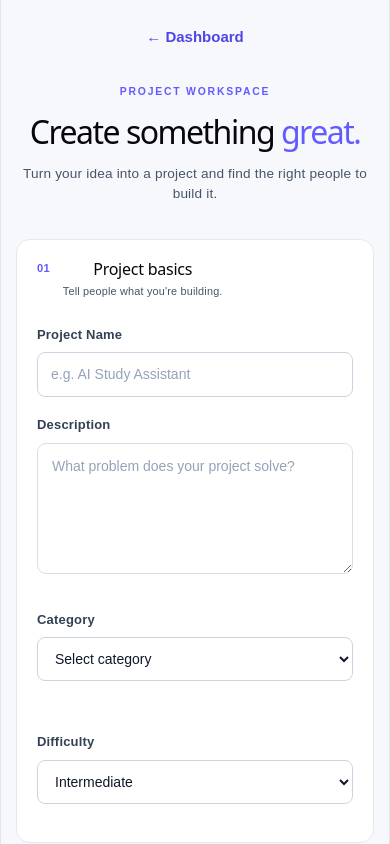
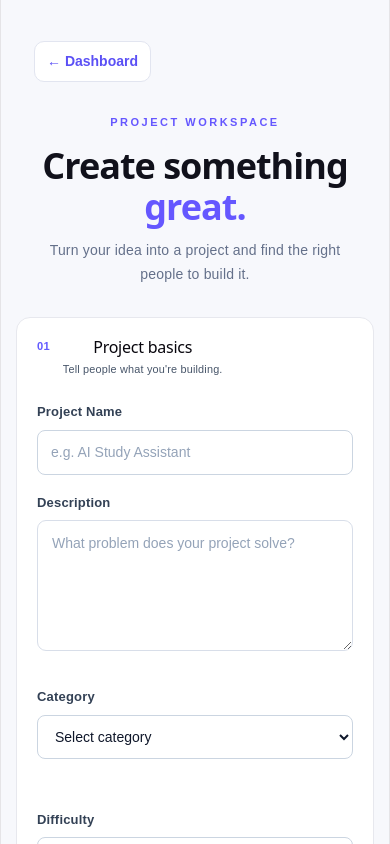
Before and after one commit to Sakshi2905-creator/ProjectMate, a React (Vite) app: page /create-project in a window 390 px wide. Shown: the top 844 px of the page. Built offline with nearby package versions, Linux system fonts and the light colour scheme.

Commit message:
Updated the UI parts

```diff
--- a/src/pages/Calendar.css
+++ b/src/pages/Calendar.css
@@ -4,7 +4,7 @@
 
 .calendar-page {
   min-height: 100vh;
-  background: #f8fafc;
+  background: #f7f8fc;
   color: #0f172a;
 }
 
@@ -14,45 +14,63 @@
 ========================= */
 
 .calendar-header {
-  padding: 45px 8% 35px;
+  /* padding: 45px 8% 35px;
   background: white;
-  border-bottom: 1px solid #e2e8f0;
+  border-bottom: 1px solid #e2e8f0; */
+   max-width: 1100px;
+  margin: 0 auto;
+  padding: 55px 30px 35px;
+  text-align: center;
+
 }
 
 .calendar-back {
-  margin-bottom: 30px;
-  padding: 9px 15px;
-  border-radius: 8px;
-  background: #f1f5f9;
-  color: #334155;
-  font-size: 14px;
+  align-self: flex-start;
+  display: inline-flex;
+  align-items: center;
+  gap: 8px;
+  margin: 0 0 42px;
+  padding: 10px 16px;
+  border: 1px solid #d8d9dc;
+  border-radius: 10px;
+  background: #ffffff;
+  color: #5b50f5;
+  font-size: 15px;
   font-weight: 600;
-  transition: 0.2s ease;
+  cursor: pointer;
+  transition: background 0.2s ease, border-color 0.2s ease,
+  transform 0.2s ease;
 }
 
 .calendar-back:hover {
-  background: #eef2ff;
-  color: #6366f1;
+   background: #f0efff;
+  border-color: #c9c4ff;
+  transform: translateX(-2px);
 }
 
 .calendar-label {
   display: block;
-  margin-bottom: 8px;
-  color: #6366f1;
+  margin-bottom: 10px;
+  color: #635bff;
   font-size: 12px;
   font-weight: 800;
-  letter-spacing: 1.5px;
+  letter-spacing: 2px;
 }
 
 .calendar-header h1 {
-  margin-bottom: 8px;
-  font-size: 36px;
-  letter-spacing: -1px;
+  margin:0px;
+  font-size: 46px;
+  font-weight:750;
+  /* line-height: 1.1; */
+  letter-spacing: -1.5px;
+  color: #0b0b12;
 }
 
 .calendar-header p {
-  color: #475569;
-  font-size: 15px;
+  margin: 12px 0 0;
+  color: #64748b;
+  font-size: 16px;
+  line-height: 1.6;
 }
 
 
--- a/src/pages/CreateProject.jsx
+++ b/src/pages/CreateProject.jsx
@@ -19,10 +19,10 @@ console.log('USER DATA:', user)
     title: '',
     description: '',
     category: '',
-    difficulty: 'Intermediate',
+    difficulty: '',
     techStack: '',
     requiredSkills: '',
-    teamSize: 2,
+    teamSize: '',
     deadline: ''
 
   })
@@ -291,7 +291,11 @@ console.log('USER DATA:', user)
                   name="difficulty"
                   value={formData.difficulty}
                   onChange={handleChange}
+                  required
                 >
+                  <option value="">
+                    Select Difficulty Level
+                  </option>
 
                   <option value="Beginner">
                     Beginner
@@ -419,7 +423,12 @@ console.log('USER DATA:', user)
                   name="teamSize"
                   value={formData.teamSize}
                   onChange={handleChange}
+                  required
                 >
+
+                 <option value="">
+                   Select Team Size
+                  </option>
 
                   <option value="1">
                     1 member
@@ -461,6 +470,8 @@ console.log('USER DATA:', user)
                   name="deadline"
                   value={formData.deadline}
                   onChange={handleChange}
+                  min={new Date().toLocaleDateString('en-CA')}
+                  required
                 />
 
               </div>
--- a/src/pages/Dashboard.css
+++ b/src/pages/Dashboard.css
@@ -577,8 +577,9 @@
 .profile-strength {
   margin-top: 18px;
   padding: 18px;
+  border: 1px solid #dddced;
   border-radius: 11px;
-  background: #f1f0ff;
+  background: #f5f5fc;
 }
 
 .profile-strength > div:first-child {
--- a/src/pages/Discover.css
+++ b/src/pages/Discover.css
@@ -6,10 +6,9 @@
 .discover-page {
   min-height: 100vh;
   width: 100%;
-
   position: relative;
 
-  background:
+  /* background:
     radial-gradient(
       circle at 8% 5%,
       rgba(99, 91, 255, 0.075),
@@ -25,10 +24,9 @@
       #fafaff 0%,
       #f7f8fc 45%,
       #f8f9fc 100%
-    );
-
+    ); */
+  background: #f7f8fc;
   color: #111827;
-
   overflow-x: hidden;
 }
 
@@ -1318,3 +1316,112 @@
     width: 100%;
   }
 }
+
+
+/* Create Project - Header Layout */
+
+.create-project-header {
+  width: 100%;
+  max-width: 900px;
+  margin: 0 auto 44px;
+  padding: 24px 20px 0;
+  display: flex;
+  flex-direction: column;
+  align-items: center;
+  text-align: center;
+  box-sizing: border-box;
+}
+
+/* Dashboard Navigation */
+
+.create-project-header .back-btn {
+  align-self: flex-start;
+  display: inline-flex;
+  align-items: center;
+  gap: 8px;
+  margin: 0 0 42px;
+  padding: 10px 16px;
+  border: 1px solid #e2e5f0;
+  border-radius: 10px;
+  background: #ffffff;
+  color: #5b50f5;
+  font-size: 15px;
+  font-weight: 600;
+  cursor: pointer;
+  transition: background 0.2s ease, border-color 0.2s ease,
+    transform 0.2s ease;
+}
+
+.create-project-header .back-btn:hover {
+  background: #f0efff;
+  border-color: #c9c4ff;
+  transform: translateX(-2px);
+}
+
+/* Small Section Label */
+
+.create-project-header > p:first-of-type {
+  margin: 0 0 18px;
+  color: #6557ff;
+  font-size: 12px;
+  font-weight: 800;
+  letter-spacing: 3px;
+  line-height: 1.5;
+}
+
+/* Main Heading */
+
+.create-project-header h1 {
+  margin: 0;
+  color: #11111b;
+  font-size: clamp(34px, 4.2vw, 54px);
+  font-weight: 750;
+  line-height: 1.15;
+  letter-spacing: -1.8px;
+}
+
+.create-project-header h1 span {
+  color: #6557ff;
+}
+
+/* Supporting Description */
+
+.create-project-header > p:last-of-type {
+  max-width: 560px;
+  margin: 16px 0 0;
+  color: #64708a;
+  font-size: 16px;
+  line-height: 1.8;
+}
+
+/* Tablet and Mobile */
+
+@media (max-width: 600px) {
+  .create-project-header {
+    padding: 16px 18px 0;
+    margin-bottom: 30px;
+  }
+
+  .create-project-header .back-btn {
+    margin-bottom: 32px;
+    padding: 9px 12px;
+    font-size: 14px;
+  }
+
+  .create-project-header > p:first-of-type {
+    margin-bottom: 14px;
+    font-size: 11px;
+    letter-spacing: 2.5px;
+  }
+
+  .create-project-header h1 {
+    font-size: 36px;
+    letter-spacing: -1px;
+  }
+
+  .create-project-header > p:last-of-type {
+    margin-top: 12px;
+    font-size: 14px;
+    line-height: 1.7;
+  }
+}
--- a/src/pages/MyInvitations.css
+++ b/src/pages/MyInvitations.css
@@ -22,41 +22,36 @@
 }
 
 .invitations-back-btn {
+  align-self: flex-start;
   display: inline-flex;
   align-items: center;
-
-  border: none;
-  background: transparent;
-
-  color: #374151;
-
-  font-size: 14px;
-  font-weight: 500;
-
+  gap: 8px;
+  margin: 0 0 42px;
+  padding: 10px 16px;
+  border: 1px solid #e2e5f0;
+  border-radius: 10px;
+  background: #ffffff;
+  color: #5b50f5;
+  font-size: 15px;
+  font-weight: 600;
   cursor: pointer;
-
-  margin-bottom: 28px;
-
-  transition: color 0.2s ease;
+  transition: background 0.2s ease, border-color 0.2s ease,
+  transform 0.2s ease;
 }
 
 .invitations-back-btn:hover {
-  color: #635bff;
+  background: #f0efff;
+  border-color: #c9c4ff;
+  transform: translateX(-2px);
 }
-
-
 /* Small purple label */
 
 .invitations-label {
   display: block;
-
   margin-bottom: 10px;
-
   color: #635bff;
-
   font-size: 12px;
   font-weight: 800;
-
   letter-spacing: 2px;
 }
 
@@ -65,14 +60,10 @@
 
 .invitations-header h1 {
   margin: 0;
-
   font-size: 46px;
   line-height: 1.1;
-
-  font-weight: 800;
-
+  font-weight: 750;
   letter-spacing: -1.5px;
-
   color: #0b0b12;
 }
 
@@ -81,10 +72,8 @@
 
 .invitations-header p {
   margin: 12px 0 0;
-
   color: #64748b;
-
-  font-size: 17px;
+  font-size: 16px;
   line-height: 1.6;
 }
 
--- a/src/pages/Profile.css
+++ b/src/pages/Profile.css
@@ -20,13 +20,10 @@
   height: 72px;
   background: #ffffff;
   border-bottom: 1px solid #e8eaf0;
-
   display: flex;
   align-items: center;
   justify-content: space-between;
-
   padding: 0 48px;
-
   position: sticky;
   top: 0;
   z-index: 10;
@@ -36,19 +33,17 @@
 /* Dashboard button */
 
 .profile-back {
-  border: none;
-  background: transparent;
-
-  color: #4b5563;
-  font-size: 14px;
-  font-weight: 600;
-
+  font-size: 15px;
+  font-weight: 650;
   cursor: pointer;
-
   padding: 10px 14px;
-  border-radius: 8px;
-
-  transition: all 0.2s ease;
+  border-radius: 10px;
+  border: 1px solid #e2e5f0;
+  border-radius: 10px;
+  background: #ffffff;
+  color: #5b50f5;
+   transition: background 0.2s ease, border-color 0.2s ease;
+  transform: 0.2s ease;
 }
 
 .profile-back:hover {
--- a/src/pages/ProjectDetails.css
+++ b/src/pages/ProjectDetails.css
@@ -9,27 +9,38 @@
 
 .project-details-header {
   height: 72px;
-  padding: 0 6%;
+  padding: 0 48px;
   background: #ffffff;
-  border-bottom: 1px solid #e5e7eb;
-
+  border-bottom: 1px solid #e8eaf0;
   display: flex;
   align-items: center;
   justify-content: space-between;
+  position: sticky;
+  top: 0;
+  z-index: 10;
 }
 
 .back-btn {
-  border: none;
-  background: transparent;
+  border: 1px solid #e2e5f0;
+  border-radius: 10px;
+  padding: 10px 14px;
+  background:#ffffff;
   color: #4f46e5;
   font-size: 15px;
   font-weight: 600;
   cursor: pointer;
+  transition: background 0.2s ease, border-color 0.2s ease;
+  transform: 0.2s ease;
 }
+.project-details-header .back-btn:hover {
+  background: #f1efff;
+  color: #635bff;
+}
+
 
 .project-status {
   padding: 8px 14px;
-  border-radius: 999px;
+  border-radius: 99px;
   background: #eef2ff;
   color: #4f46e5;
   font-size: 13px;
```
